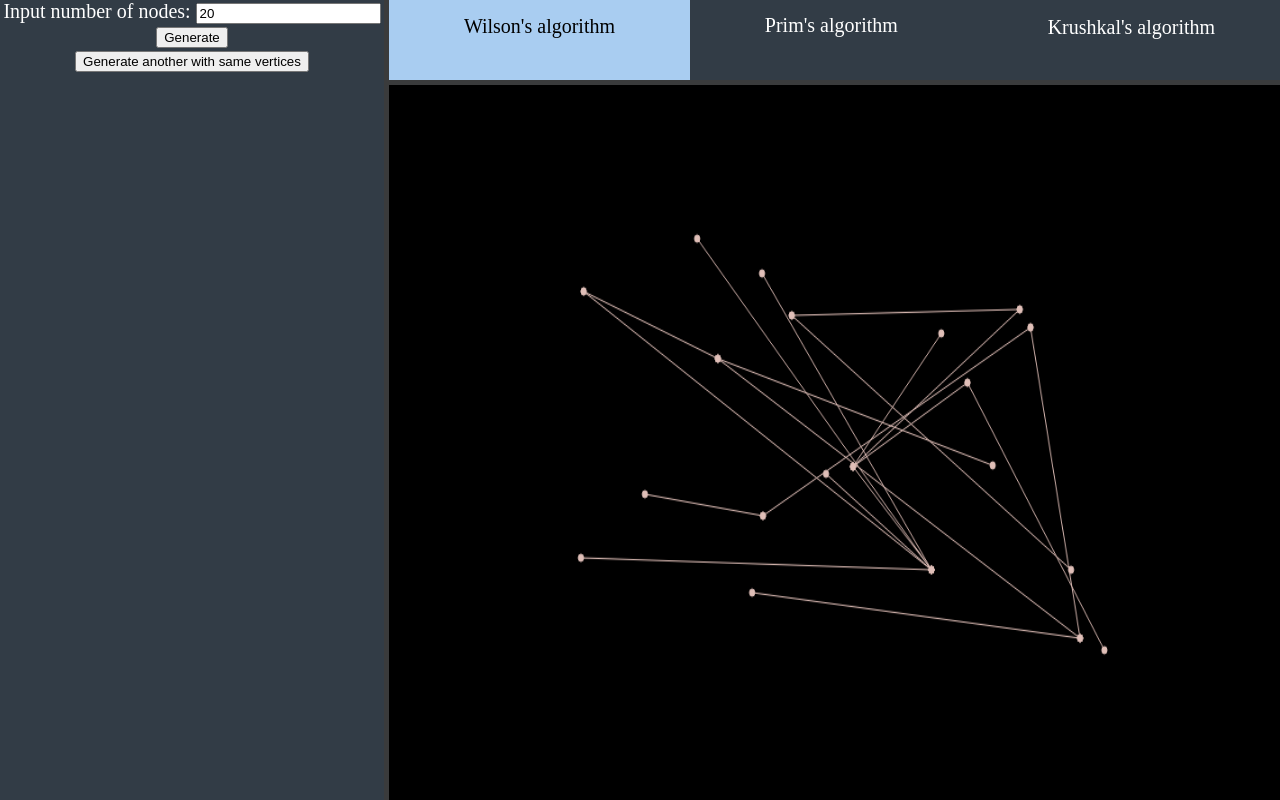
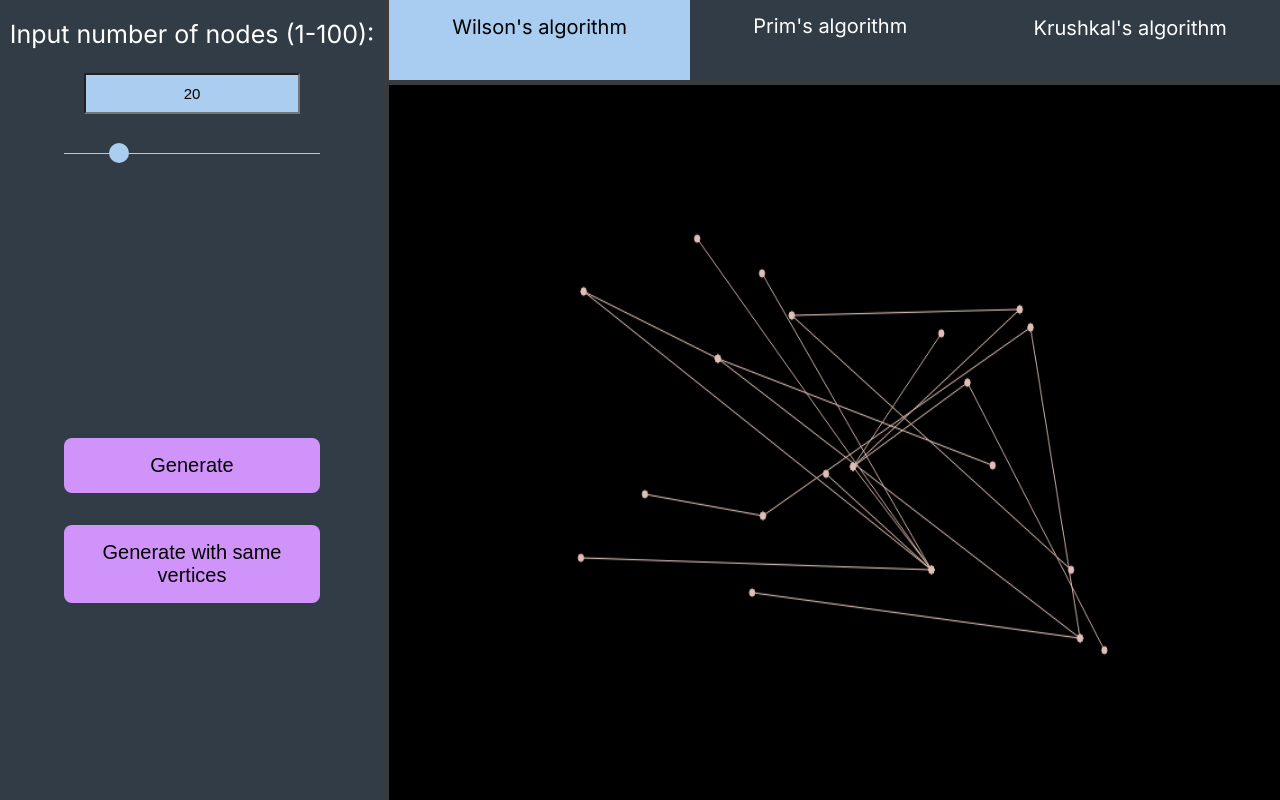
Before and after one commit to nuagetsu/random-spanning-tree-visualizer, a plain HTML site: page index.html in a window 1280 px wide. Drawn offline with Linux system fonts and the light colour scheme.

Commit message:
Update: add style for menu

```diff
--- a/index.html
+++ b/index.html
@@ -5,6 +5,7 @@
         <meta http-equiz="X-UA-Compatible" content="IE=edge">
         <meta name="viewport" content="width=device-width, initial-scale=1.0">
         <title>Document</title>
+        <link href='https://fonts.googleapis.com/css?family=Inter' rel='stylesheet'>
         <link rel="stylesheet" href="./style.css">
     </head>
     <body>
@@ -17,12 +18,14 @@
                     </ul>
             </header>
             <div class = "grid-item item2" id="params">
-                <label for="numNodes">Input number of nodes: </label>
+                <label for="numNodes">Input number of nodes (1-100): </label><br>
                 <input type="text" id="numNodes" value="20">
                 <br>
-                <button id="resetBtn">Generate</button>
+                <input type="range" min="1" max="100" value="20" class="slider" id="nodeRange">
                 <br>
-                <button id="resetSameBtn">Generate another with same vertices</button>
+                <button id="resetBtn" class="gen--button">Generate</button>
+                <br>
+                <button id="resetSameBtn" class="gen--button">Generate with same vertices</button>
 
             </div>
             <!--<h1>Random Spanning Tree Generator!</h1>!-->
--- a/index.js
+++ b/index.js
@@ -1,13 +1,12 @@
 const drawBoard = document.querySelector("#drawBoard");
 const drawBoardContainer = document.querySelector("#drawBoard-container");
 const ctx = drawBoard.getContext("2d");
-const getWidth = document.querySelector("#boardWidth");
-const getHeight = document.querySelector("#boardHeight");
 
+const nodeRange = document.querySelector("#nodeRange");
+const numNodes = document.querySelector("#numNodes");
 
 let boardWidth = drawBoard.width;
 let boardHeight = drawBoard.height;
-const numNodes = document.querySelector("#numNodes");
 let numPoints = 20;
 
 // IT WORKSSSSS :D
@@ -195,7 +194,18 @@ function run() {
 }
 
 function getParams() {
-    numPoints = numNodes.value;
+    if (numPoints != numNodes.value) {
+        if (numNodes.value == '') {
+            numPoints= 1;
+            nodeRange.value = 1;
+        } else {
+            numPoints = numNodes.value;
+            nodeRange.value = numPoints;
+        }
+    } else if (numPoints != nodeRange.value) {
+        numPoints = nodeRange.value;
+        numNodes.value = numPoints;
+    }
 }
 
 
--- a/style.css
+++ b/style.css
@@ -5,6 +5,7 @@ body {
     padding: 0px;
     overflow: hidden;
     background-color: #ABABAB;
+    font-family: Inter;
 }
 #boardContainer {
     text-align: center;
@@ -22,7 +23,6 @@ body {
 }
 
 .grid-item {
-    background-color: #3FF9BD;
     text-align: center;
     justify-content: space-evenly;
     font-size: 20px;
@@ -40,6 +40,71 @@ body {
     grid-area: 1 / 1 / span 2 / span 1;
     background-color: #323c46;
 
+}
+
+.item2 > .slider {
+    margin-top: 10%;
+    margin-bottom: 70%;
+    width: 20vw;
+    outline: none;
+    cursor: pointer;
+    height: 1px;
+    color: #ABCDEF;
+    background-color: #ABCDEF;
+    -webkit-appearance: none;
+}
+
+.slider::-webkit-slider-thumb {
+    -webkit-appearance: none;
+    appearance: none;
+    height: 20px;
+    width: 20px;
+    border-radius: 50%;
+    background-color: #ABCDEF;
+    color: #a9cdf1;
+}
+
+.slider::-webkit-slider-thumb:hover {
+    -webkit-appearance: none;
+    height: 40px;
+    width: 40px;
+    border-radius: 50%;
+    border: 10px solid rgba(72, 72, 72, 0.5);
+    background-color: #ABCDEF;
+    color: #a9cdf1;
+}
+
+.item2 > #numNodes {
+    background-color: #ABCDEF;
+    color: black;
+    padding: 10px;
+    text-align: center;
+    font-size: 15px;
+    width: 15vw;
+}
+
+.item2 > label {
+    font-size: 25px;
+    display: block;
+    margin-top: 5%;
+
+}
+
+.gen--button {
+    padding: 2vh;
+    border-radius: 8px;
+    background-color: rgb(208, 147, 250);
+    color: black;
+    border: none;
+    margin: 2vh;
+    width: 20vw;
+    font-size: 20px;
+}
+
+
+button.gen--button:hover {
+    background-color: rgb(140, 94, 173);
+    cursor: pointer;
 }
 
 .item3 {
```
